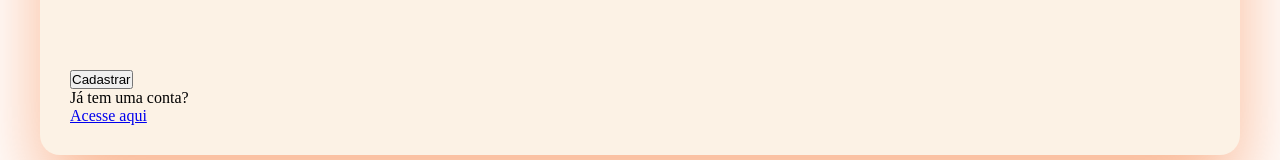
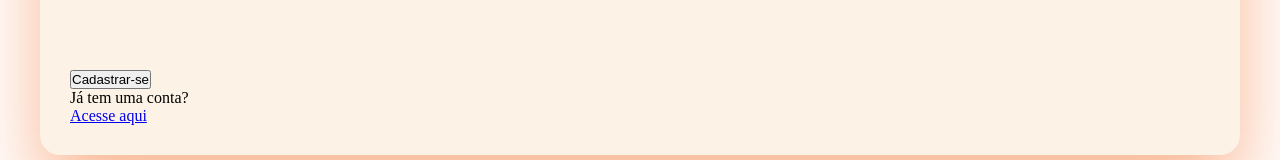
Before and after one commit to Luigi2507/Trabalho_WEB2, an Angular app: page /cadastro in a window 1280 px wide. Shown: the part 447-607 px from the top of the page. Built offline with nearby package versions, Linux system fonts and the light colour scheme.

Commit message:
animação do botão de cadastro

```diff
--- a/src/app/cadastro/cadastro.html
+++ b/src/app/cadastro/cadastro.html
@@ -67,7 +67,11 @@
                 </section>
 
                 <div class="form-acoes">
-                <button type="submit">Cadastrar</button>
+                <button type="submit"
+                        class="botao-cadastrar"
+                        [disabled]="bloqueado"
+                        [class.btnCarregando]="carregandoDados"
+                        (click)="btnCadastroAnimacao()">{{btnCadastroTexto}}</button>
                 <p>Já tem uma conta?</p>
                 <a href="#">Acesse aqui</a>
                 </div>
--- a/src/app/cadastro/cadastro.ts
+++ b/src/app/cadastro/cadastro.ts
@@ -6,4 +6,27 @@ import { Component } from '@angular/core';
   templateUrl: './cadastro.html',
   styleUrl: './cadastro.css',
 })
-export class Cadastro {}
+
+export class Cadastro {
+  public carregandoDados: boolean = false;
+  public bloqueado: boolean = false;
+  public btnCadastroTexto: string = 'Cadastrar-se';
+
+  public btnCadastroAnimacao(): void{
+    this.carregandoDados = true;
+    this.bloqueado = true;
+    this.btnCadastroTexto = 'Cadastro em andamento...';
+
+    setTimeout(() =>{
+      this.carregandoDados = false;
+      this.bloqueado = false;
+      this.btnCadastroTexto = 'Cadastrar-se';
+    },2000);
+  }
+
+  public resetBtnCadastro(): void{
+    this.carregandoDados = false;
+    this.bloqueado = false;
+    this.btnCadastroTexto = 'Cadastrar-se';
+  }
+}
--- a/src/app/login/login.html
+++ b/src/app/login/login.html
@@ -47,7 +47,7 @@
                   class="botao-entrar"
                   [disabled]="btnDesativado"
                   [class.btnCarregando]="btnCarregando"
-                  (click)="btnLoginAnimacao()">{btnTexto}</button>
+                  (click)="btnLoginAnimacao()">{{btnTexto}}</button>
         </div>
       </form>
     </div>
```
